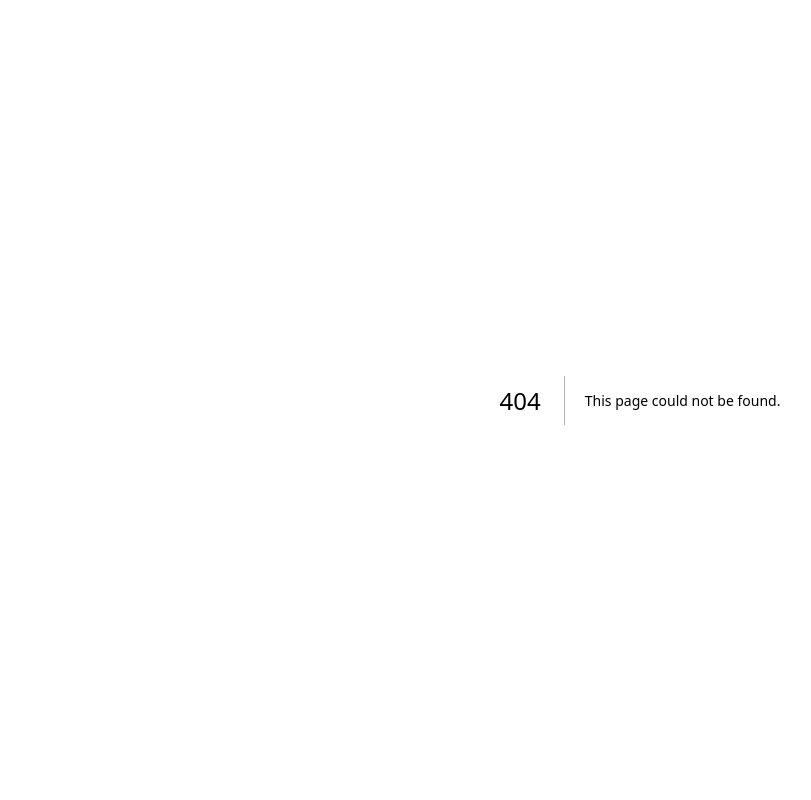
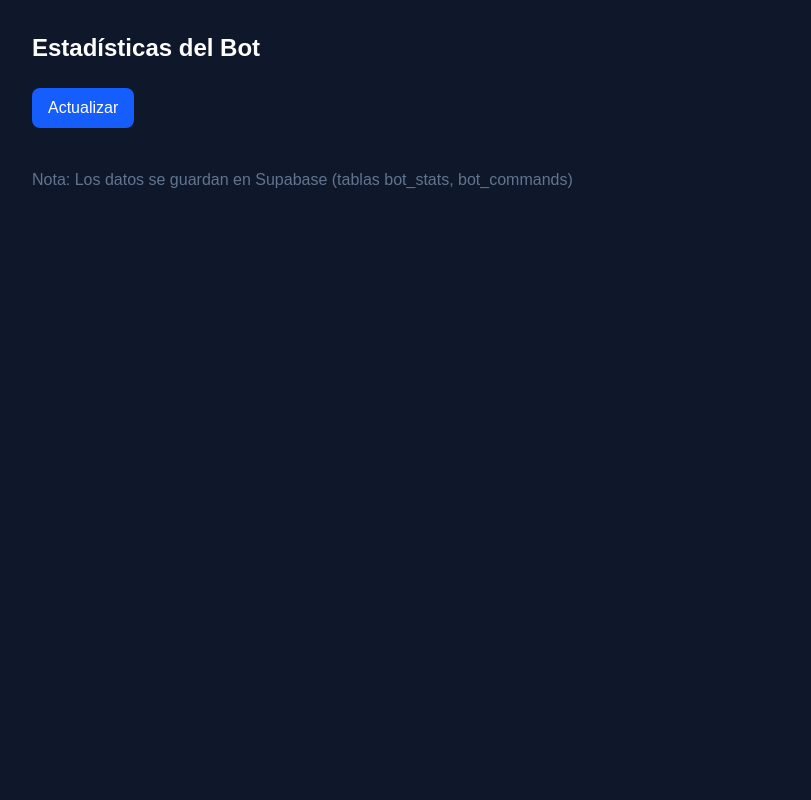
Before and after one commit to mcasrom/viaje-con-inteligencia, a Next.js app: page /admin/bot-stats in a window 1280 px wide. Before the commit this address had no page. Shown: the top 800 px of the page, without its empty margins (0-811 px from the left). Built offline with nearby package versions, Linux system fonts and the light colour scheme.

Commit message:
add bot stats page

```diff
--- /dev/null
+++ b/src/app/admin/bot-stats/page.tsx
@@ -0,0 +1,65 @@
+'use client';
+
+import { useState } from 'react';
+
+interface BotStats {
+  totalUsers?: number;
+  recentUsers?: any[];
+  commandCounts?: Record<string, number>;
+}
+
+export default function BotStatsPage() {
+  const [stats, setStats] = useState<BotStats | null>(null);
+  const [loading, setLoading] = useState(false);
+
+  const loadStats = async () => {
+    setLoading(true);
+    try {
+      const res = await fetch('/api/bot-stats');
+      const data = await res.json();
+      setStats(data);
+    } catch (e) {
+      console.error(e);
+    } finally {
+      setLoading(false);
+    }
+  };
+
+  return (
+    <div className="min-h-screen bg-slate-900 text-white p-8">
+      <h1 className="text-2xl font-bold mb-6">Estadísticas del Bot</h1>
+
+      <button
+        onClick={loadStats}
+        disabled={loading}
+        className="bg-blue-600 px-4 py-2 rounded-lg mb-6"
+      >
+        {loading ? 'Cargando...' : 'Actualizar'}
+      </button>
+
+      {stats && (
+        <div className="space-y-4">
+          <div className="bg-slate-800 p-4 rounded-lg">
+            <p className="text-slate-400">Usuarios totales:</p>
+            <p className="text-3xl font-bold">{stats.totalUsers || 0}</p>
+          </div>
+
+          <div className="bg-slate-800 p-4 rounded-lg">
+            <p className="text-slate-400 mb-2">Comandos:</p>
+            <div className="flex flex-wrap gap-2">
+              {Object.entries(stats.commandCounts || {}).map(([cmd, count]) => (
+                <span key={cmd} className="bg-slate-700 px-3 py-1 rounded">
+                  {cmd}: {count}
+                </span>
+              ))}
+            </div>
+          </div>
+        </div>
+      )}
+
+      <p className="text-slate-500 mt-4">
+        Nota: Los datos se guardan en Supabase (tablas bot_stats, bot_commands)
+      </p>
+    </div>
+  );
+}
```
